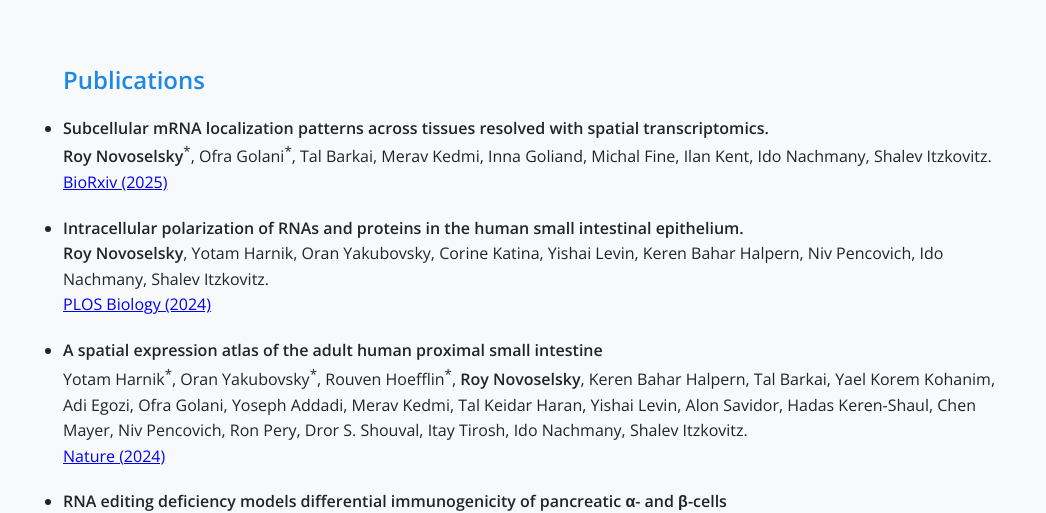
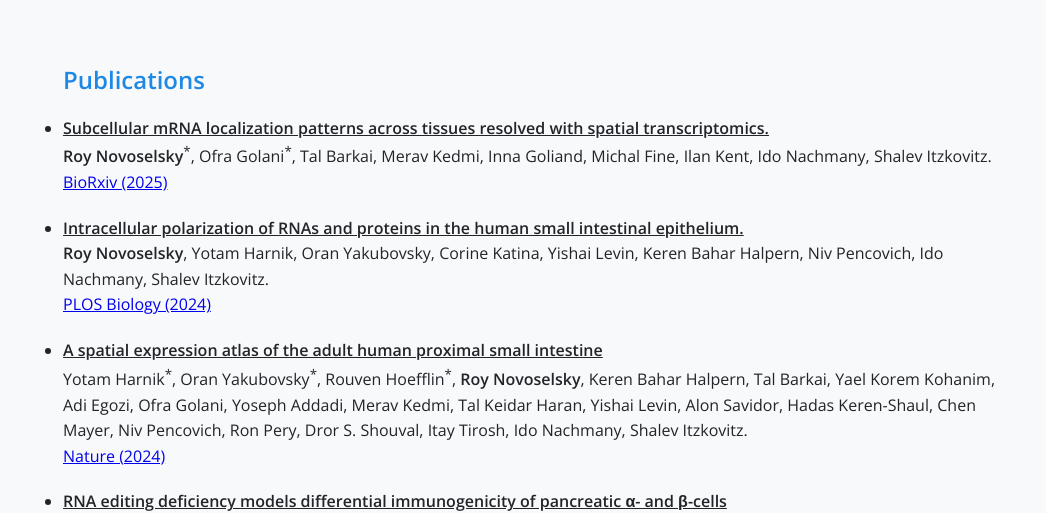
Before and after one commit to roynov01/roynov01.github.io, a plain HTML site: page index.html in a window 1280 px wide. Shown: the part 446-959 px from the top of the page, without its empty margins (109-1155 px from the left). Drawn offline with nearby package versions, Linux system fonts and the light colour scheme.

Commit message:
Underline publication titles in index.html

```diff
--- a/index.html
+++ b/index.html
@@ -145,22 +145,22 @@
 	  <h2>Publications</h2>
 	  <ul>
 	  	<li style="margin-bottom: 20px;">
-		  <strong>Subcellular mRNA localization patterns across tissues resolved with spatial transcriptomics.</strong><br>
+		  <strong><u>Subcellular mRNA localization patterns across tissues resolved with spatial transcriptomics.</u></strong><br>
 		  <strong>Roy Novoselsky</strong><sup>*</sup>, Ofra Golani<sup>*</sup>, Tal Barkai, Merav Kedmi, Inna Goliand, Michal Fine, Ilan Kent, Ido Nachmany, Shalev Itzkovitz.<br>
 		  <a href="#" target="_blank" rel="noopener noreferrer">BioRxiv (2025)</a>
 		</li>
 		<li style="margin-bottom: 20px;">
-		  <strong>Intracellular polarization of RNAs and proteins in the human small intestinal epithelium.</strong><br>
+		  <strong><u>Intracellular polarization of RNAs and proteins in the human small intestinal epithelium.</u></strong><br>
 		  <strong>Roy Novoselsky</strong>, Yotam Harnik, Oran Yakubovsky, Corine Katina, Yishai Levin, Keren Bahar Halpern, Niv Pencovich, Ido Nachmany, Shalev Itzkovitz.<br>
 		  <a href="https://journals.plos.org/plosbiology/article?id=10.1371/journal.pbio.3002942" target="_blank" rel="noopener noreferrer">PLOS Biology (2024)</a>
 		</li>
 		<li style="margin-bottom: 20px;">
-		  <strong>A spatial expression atlas of the adult human proximal small intestine</strong><br>
+		  <strong><u>A spatial expression atlas of the adult human proximal small intestine</u></strong><br>
 		  Yotam Harnik<sup>*</sup>, Oran Yakubovsky<sup>*</sup>, Rouven Hoefflin<sup>*</sup>, <strong>Roy Novoselsky</strong>, Keren Bahar Halpern, Tal Barkai, Yael Korem Kohanim, Adi Egozi, Ofra Golani, Yoseph Addadi, Merav Kedmi, Tal Keidar Haran, Yishai Levin, Alon Savidor, Hadas Keren-Shaul, Chen Mayer, Niv Pencovich, Ron Pery, Dror S. Shouval, Itay Tirosh, Ido Nachmany, Shalev Itzkovitz.<br>
 		  <a href="https://www.nature.com/articles/s41586-024-07793-3" target="_blank" rel="noopener noreferrer">Nature (2024)</a>
 		</li>
 		<li style="margin-bottom: 20px;">
-		  <strong>RNA editing deficiency models differential immunogenicity of pancreatic α- and β-cells</strong><br>
+		  <strong><u>RNA editing deficiency models differential immunogenicity of pancreatic α- and β-cells</u></strong><br>
 		  Shani Peleg , Liza Zamashanski , Jonathan Belin , <strong>Roy Novoselsky</strong> , Roni Cohen-Fultheim , Udi Ehud Knebel , Benjamin Glaser , Shalev Itzkovitz , Klaus H. Kaestner , Alvin C. Powers  , Erez Y. Levanon , Agnes Klochendler , Yuval Dor.<br>
 		  <a href="https://www.sciencedirect.com/science/article/pii/S2212877825000900" target="_blank" rel="noopener noreferrer">Molecular Metabolism (2025)</a>
 		</li>
```
